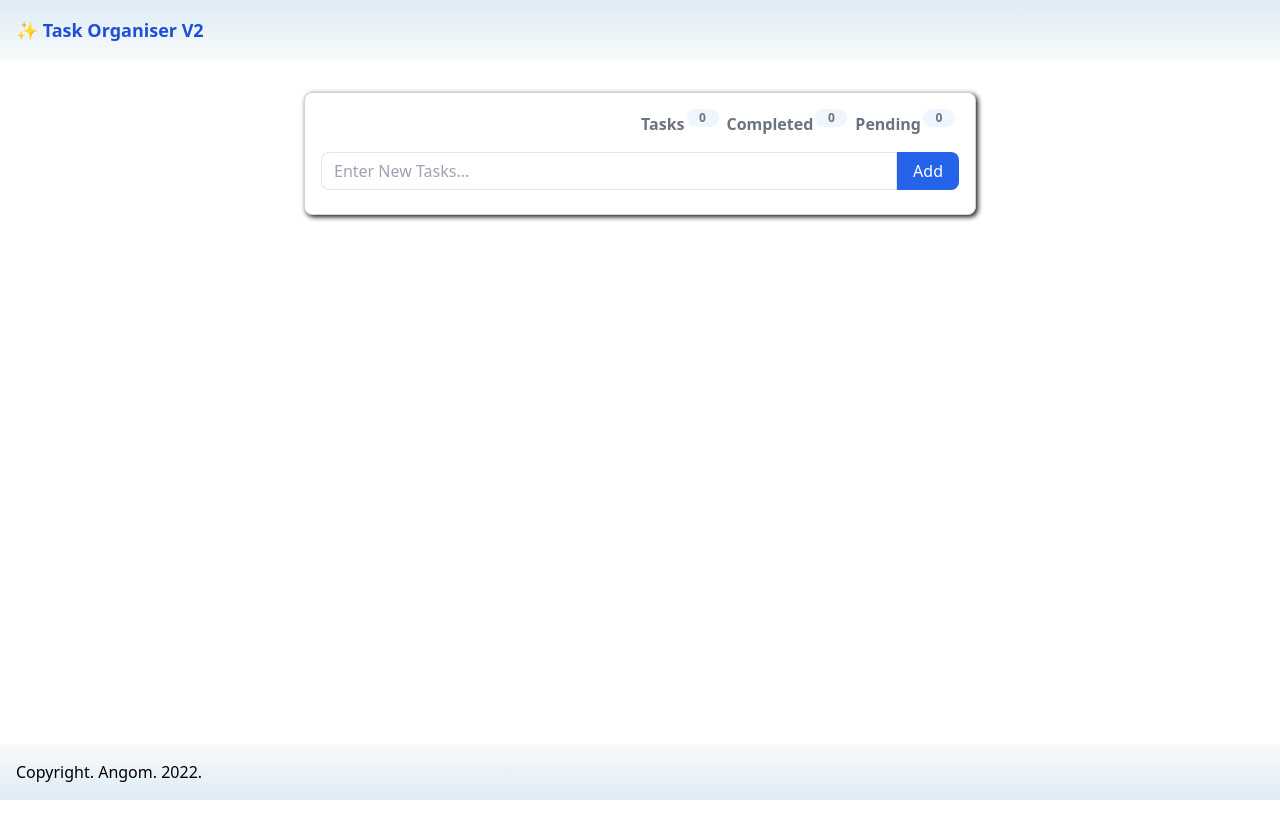
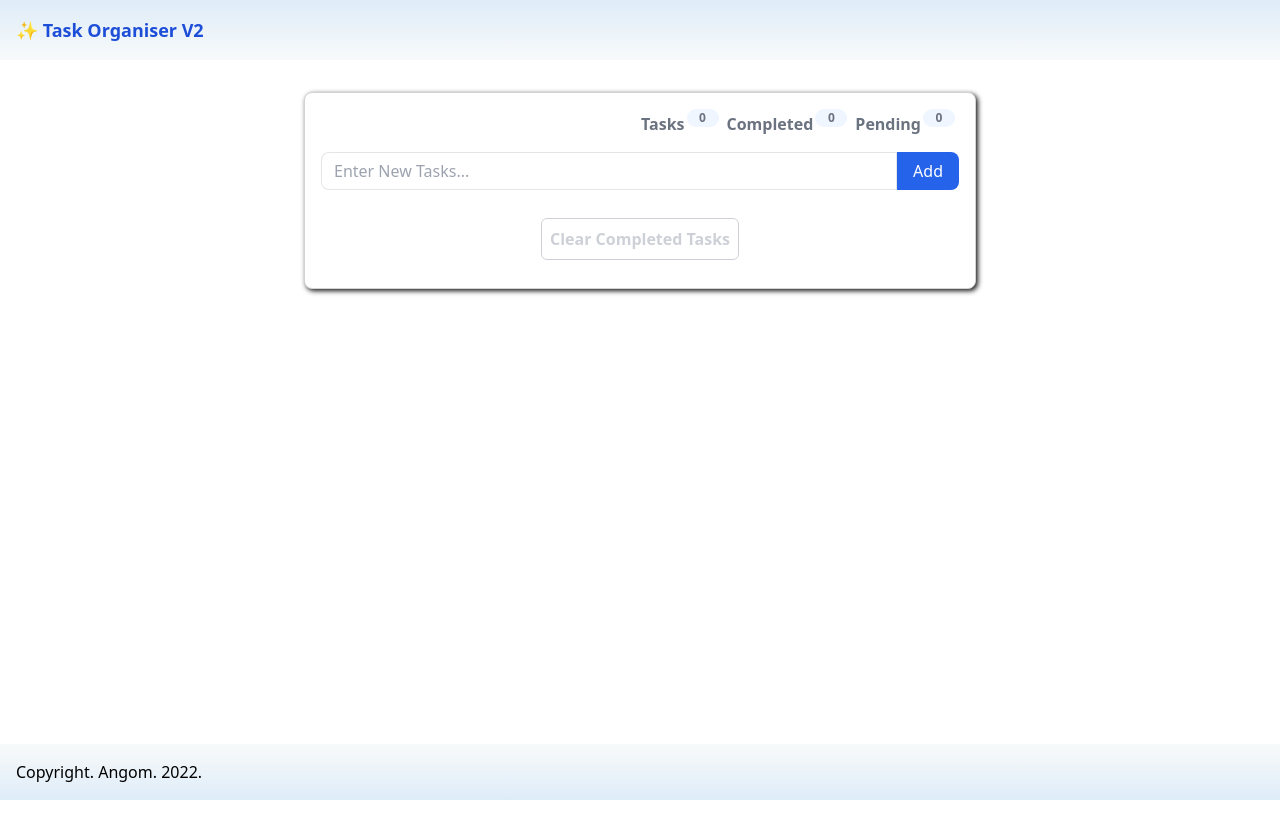
Before and after one commit to AngomRanjan/task-organiser-v2, a React (Vite) app: page / in a window 1280 px wide. Shown: the top 838 px of the page. Built offline with nearby package versions, Linux system fonts and the light colour scheme.

Commit message:
Implement Clear All Completed Tasks

```diff
--- a/eslint.config.js
+++ b/eslint.config.js
@@ -29,6 +29,7 @@ export default [
       ...react.configs['jsx-runtime'].rules,
       ...reactHooks.configs.recommended.rules,
       'react/jsx-no-target-blank': 'off',
+      'react/prop-types': 'off',
       'react-refresh/only-export-components': [
         'warn',
         { allowConstantExport: true },
--- a/src/App.jsx
+++ b/src/App.jsx
@@ -1,4 +1,5 @@
 import AddTask from './components/AddTask';
+import ClearCompletedTasks from './components/ClearCompletedTasks';
 import TasksInfoBar from './components/TasksInfoBar';
 import TasksList from './components/TasksList';
 import { TasksProvider, useTasksContextValue } from './context';
@@ -18,6 +19,7 @@ const App = () => {
             <TasksInfoBar />
             <AddTask />
             <TasksList />
+            <ClearCompletedTasks />
           </section>
         </main>
         <footer className='flex w-full bg-gradient-to-t from-[#deecf8] to-[#f8fafa] p-4 sticky bottom-0'>
--- a/src/components/AddTask.jsx
+++ b/src/components/AddTask.jsx
@@ -16,6 +16,7 @@ const AddTask = () => {
     <form onSubmit={handleSubmit} className='flex'>
       <input
         type='text'
+        id='new-task-input'
         placeholder='Enter New Tasks...'
         className='w-full border border-black/10 rounded-l-lg px-3 outline-none duration-150 bg-white/20 py-1.5'
         value={task}
--- /dev/null
+++ b/src/components/ClearCompletedTasks.jsx
@@ -0,0 +1,33 @@
+import { useTasksContext } from '../context';
+
+const ClearCompletedTasks = () => {
+  const {
+    completedTotal: taskCompletionCount,
+    clearCompleted: clearCompletedTasks,
+  } = useTasksContext();
+  const disabled = taskCompletionCount === 0;
+
+  const handleClearCompleted = () => {
+    clearCompletedTasks();
+  };
+
+  return (
+    <>
+      <div className='flex justify-center'>
+        <button
+          onClick={handleClearCompleted}
+          className={`mx-auto  font-semibold p-2 rounded-md my-4 w-max border ${
+            disabled
+              ? 'border-[#9ca3af] text-[#9ca3af] opacity-50 cursor-not-allowed'
+              : 'text-[hsl(2,100%,63%)] border-[hsl(2,100%,63%)] hover:bg-[hsl(2,100%,73%)] hover:text-white'
+          }`}
+          disabled={disabled}
+        >
+          Clear Completed Tasks
+        </button>
+      </div>
+    </>
+  );
+};
+
+export default ClearCompletedTasks;
--- a/src/components/TaskItem.jsx
+++ b/src/components/TaskItem.jsx
@@ -1,4 +1,3 @@
-/* eslint-disable react/prop-types */
 import { useRef, useState } from 'react';
 import { useTasksContext } from '../context';
 
@@ -36,6 +35,7 @@ function TaskItem({ task }) {
     >
       <input
         type='checkbox'
+        id={`status-cb-${task.id}`}
         className="cursor-pointer text-xs appearance-none outline outline-1 w-[1.25rem] h-[1.15rem] border border-slate-900 bg-slate-100 checked:before:content-['\2714'] disabled:opacity-50 disabled:cursor-not-allowed"
         checked={task.completed}
         onChange={toggleCompleted}
@@ -43,6 +43,7 @@ function TaskItem({ task }) {
       />
       <input
         type='text'
+        id={`task-input-${task.id}`}
         className={`border outline-none w-full bg-transparent rounded-lg ${
           isTaskEditable
             ? 'border-black/10 px-2'
```
